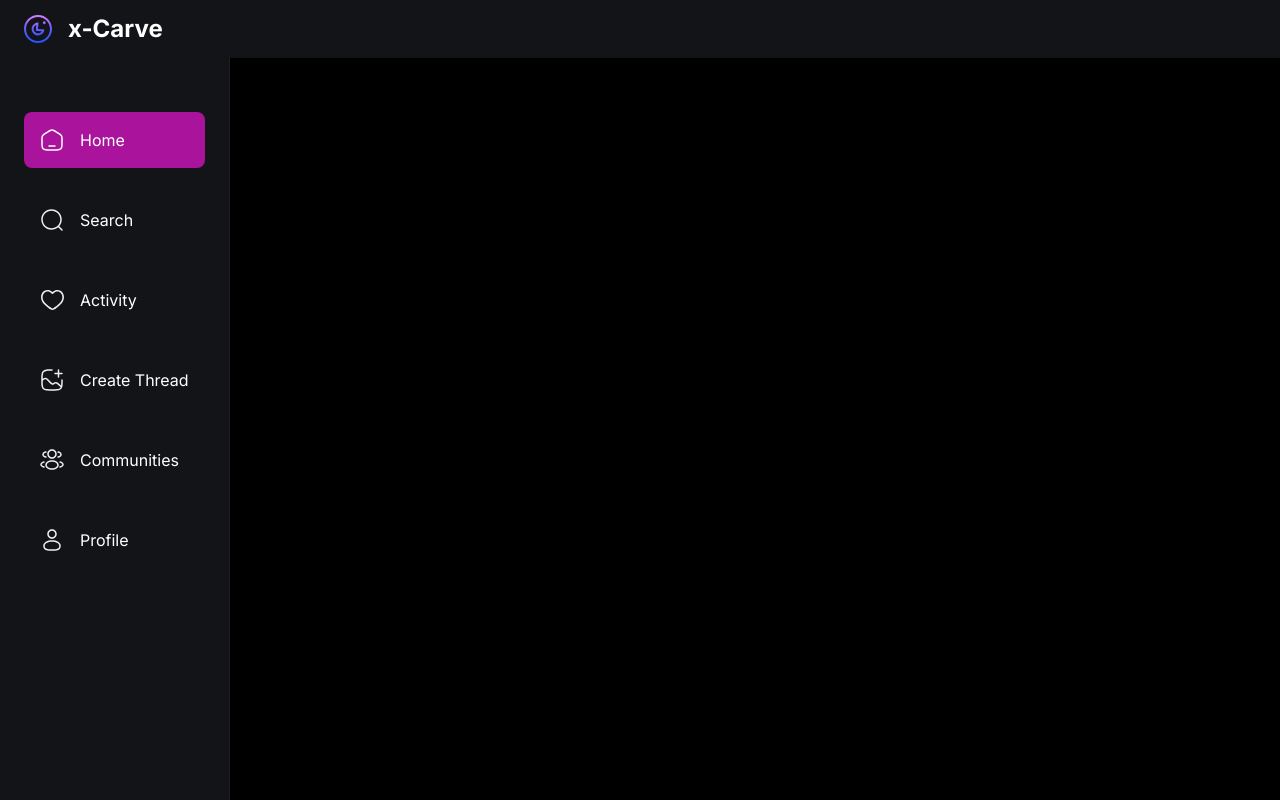
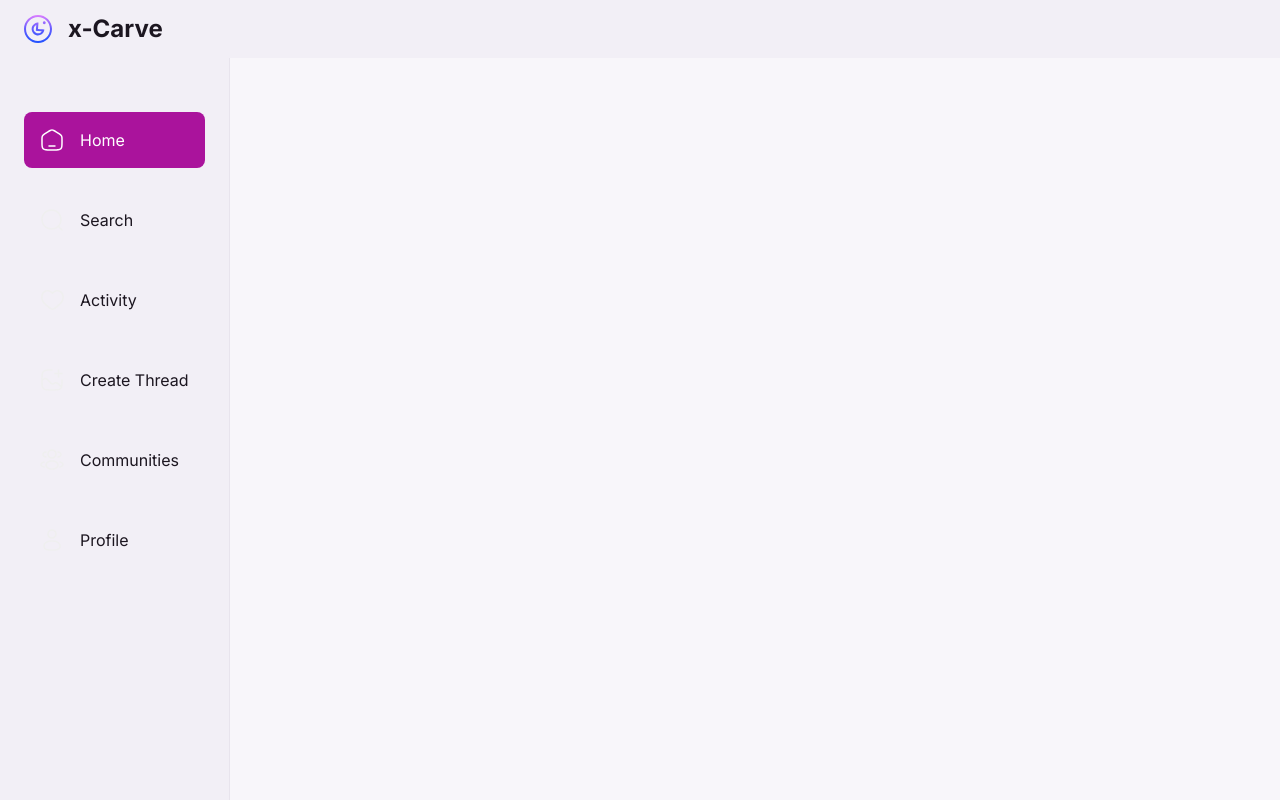
Before and after one commit to koomedenis40/xcarve-main, a Next.js app: page / in a window 1280 px wide. Built offline with nearby package versions, Linux system fonts and the light colour scheme; no server answers.

Commit message:
Color Changes

```diff
--- a/app/globals.css
+++ b/app/globals.css
@@ -29,12 +29,12 @@
   }
 
   .community-card_btn {
-    @apply rounded-lg bg-primary-500 px-5 py-1.5 text-small-regular !text-light-1 !important;
+    @apply rounded-lg bg-primary-500 px-5 py-1.5 text-small-regular !text-on-primary !important;
   }
 
   /* thread card  */
   .thread-card_bar {
-    @apply relative mt-2 w-0.5 grow rounded-full bg-neutral-800;
+    @apply relative mt-2 w-0.5 grow rounded-full bg-dark-4;
   }
 
   /* User card */
@@ -47,7 +47,7 @@
   }
 
   .user-card_btn {
-    @apply h-auto min-w-[74px] rounded-lg bg-primary-500 text-[12px] text-light-1 !important;
+    @apply h-auto min-w-[74px] rounded-lg bg-primary-500 text-[12px] text-on-primary !important;
   }
 
   .searchbar {
@@ -103,16 +103,16 @@
   }
 
   .custom-scrollbar::-webkit-scrollbar-track {
-    background: #09090a;
+    background: #F2EFF6;
   }
 
   .custom-scrollbar::-webkit-scrollbar-thumb {
-    background: #5c5c7b;
+    background: #9D96A8;
     border-radius: 50px;
   }
 
   .custom-scrollbar::-webkit-scrollbar-thumb:hover {
-    background: #7878a3;
+    background: #78708A;
   }
 }
 
@@ -131,7 +131,7 @@
 
 /* Tab */
 .tab {
-  @apply flex min-h-[50px] flex-1 items-center gap-3 bg-dark-2 text-light-2 data-[state=active]:bg-[#0e0e12] data-[state=active]:text-light-2 !important;
+  @apply flex min-h-[50px] flex-1 items-center gap-3 bg-dark-2 text-light-2 data-[state=active]:bg-white data-[state=active]:text-light-1 data-[state=active]:shadow-sm !important;
 }
 
 .no-focus {
@@ -157,5 +157,5 @@
 }
 
 .comment-form_btn {
-  @apply rounded-3xl bg-primary-500 px-8 py-2 !text-small-regular text-light-1 max-xs:w-full !important;
-}
+    @apply rounded-3xl bg-primary-500 px-8 py-2 !text-small-regular text-on-primary max-xs:w-full !important;
+  }
--- a/components/forms/AccountProfile.tsx
+++ b/components/forms/AccountProfile.tsx
@@ -209,7 +209,7 @@ const AccountProfile = ({ user, btnTitle }: Props) => {
           )}
         />
 
-        <Button type='submit' className='bg-primary-500'>
+        <Button type='submit' className='bg-primary-500 text-on-primary'>
           {btnTitle}
         </Button>
       </form>
--- a/components/forms/PostThread.tsx
+++ b/components/forms/PostThread.tsx
@@ -71,7 +71,7 @@ function PostThread({ userId }: Props) {
           )}
         />
 
-        <Button type='submit' className='bg-primary-500'>
+        <Button type='submit' className='bg-primary-500 text-on-primary'>
           Post Thread
         </Button>
       </form>
--- a/components/shared/Bottombar.tsx
+++ b/components/shared/Bottombar.tsx
@@ -21,7 +21,7 @@ function Bottombar() {
             <Link
               href={link.route}
               key={link.label}
-              className={`bottombar_link ${isActive && "bg-primary-500"}`}
+              className={`bottombar_link ${isActive ? "bg-primary-500 text-on-primary" : "text-light-1"}`}
             >
               <Image
                 src={link.imgURL}
@@ -31,7 +31,7 @@ function Bottombar() {
                 className='object-contain'
               />
 
-              <p className='text-subtle-medium text-light-1 max-sm:hidden'>
+              <p className='text-subtle-medium max-sm:hidden'>
                 {link.label.split(/\s+/)[0]}
               </p>
             </Link>
--- a/components/shared/LeftSidebar.tsx
+++ b/components/shared/LeftSidebar.tsx
@@ -27,7 +27,7 @@ const LeftSidebar = () => {
             <Link
               href={link.route}
               key={link.label}
-              className={`leftsidebar_link ${isActive && "bg-primary-500 "}`}
+              className={`leftsidebar_link ${isActive ? "bg-primary-500 text-on-primary" : "text-light-1"}`}
             >
               <Image
                 src={link.imgURL}
@@ -36,7 +36,7 @@ const LeftSidebar = () => {
                 height={24}
               />
 
-              <p className='text-light-1 max-lg:hidden'>{link.label}</p>
+              <p className='max-lg:hidden'>{link.label}</p>
             </Link>
           );
         })}
--- a/tailwind.config.js
+++ b/tailwind.config.js
@@ -174,24 +174,25 @@ module.exports = {
     extend: {
       colors: {
         "primary-500": "#AA139C",
-        "secondary-500": "#FFB620",
+        "secondary-500": "#E8A84A",
         blue: "#0095F6",
-        "logout-btn": "#FF5A5A",
-        "navbar-menu": "rgba(16, 16, 18, 0.6)",
-        "dark-1": "#000000",
-        "dark-2": "#121417",
-        "dark-3": "#101012",
-        "dark-4": "#1F1F22",
-        "light-1": "#FFFFFF",
-        "light-2": "#EFEFEF",
-        "light-3": "#7878A3",
-        "light-4": "#5C5C7B",
-        "gray-1": "#697C89",
-        glassmorphism: "rgba(16, 16, 18, 0.60)",
+        "logout-btn": "#E05C5C",
+        "navbar-menu": "rgba(255, 255, 255, 0.92)",
+        "dark-1": "#F8F6FA",
+        "dark-2": "#F2EFF6",
+        "dark-3": "#FFFFFF",
+        "dark-4": "#E8E4ED",
+        "light-1": "#1C1620",
+        "light-2": "#5C5466",
+        "light-3": "#78708A",
+        "light-4": "#9D96A8",
+        "gray-1": "#6B7280",
+        "on-primary": "#FFFFFF",
+        glassmorphism: "rgba(255, 255, 255, 0.85)",
       },
       boxShadow: {
-        "count-badge": "0px 0px 6px 2px rgba(219, 188, 159, 0.30)",
-        "groups-sidebar": "-30px 0px 60px 0px rgba(28, 28, 31, 0.50)",
+        "count-badge": "0px 0px 6px 2px rgba(170, 19, 156, 0.15)",
+        "groups-sidebar": "-30px 0px 60px 0px rgba(28, 28, 31, 0.08)",
       },
       screens: {
         xs: "400px",
```
